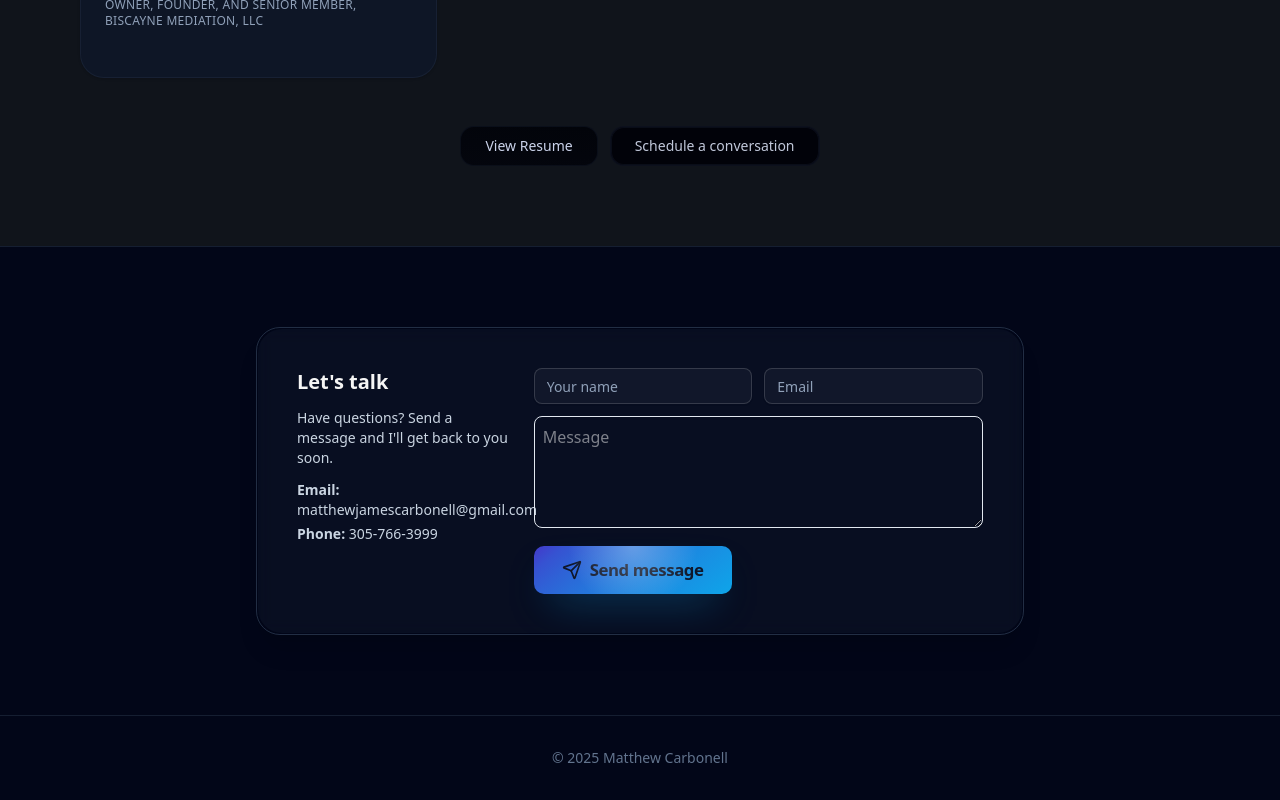
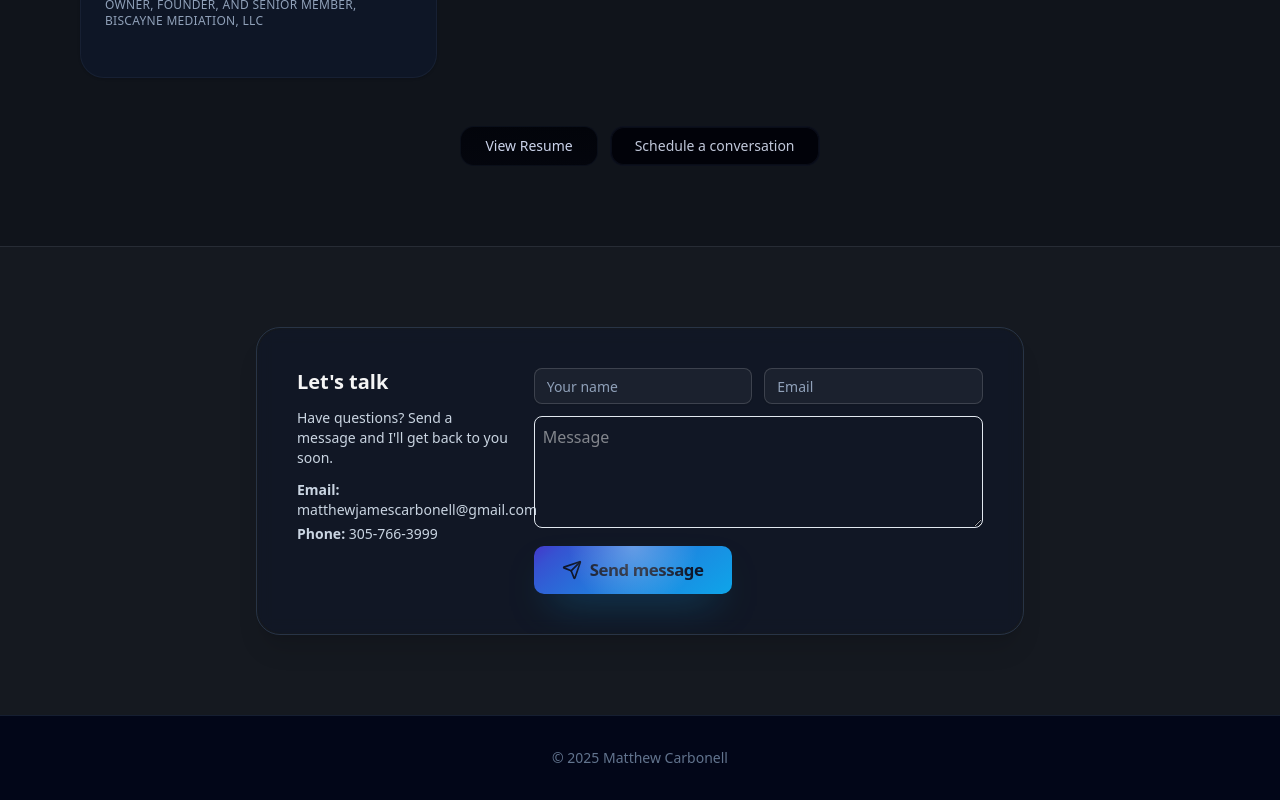
Before and after one commit to MatthewJamesCarbonell/my-website, a Next.js app: page / in a window 1280 px wide. Shown: the part 6724-7524 px from the top of the page. Built offline with nearby package versions, Linux system fonts and the light colour scheme.

Commit message:
Align contact background with leadership palette

```diff
--- a/app/page.tsx
+++ b/app/page.tsx
@@ -805,7 +805,7 @@ export default function LandingPage() {
           </div>
         </section>
 
-        <section id="contact" className="border-t border-slate-200/60 bg-white py-20 dark:border-slate-800/70 dark:bg-slate-950">
+        <section id="contact" className="border-t border-slate-200/60 bg-slate-50 py-20 dark:border-[#272c35] dark:bg-[#151920]">
           <div className="mx-auto max-w-6xl px-4">
             <div
               id="contact-card"
```
